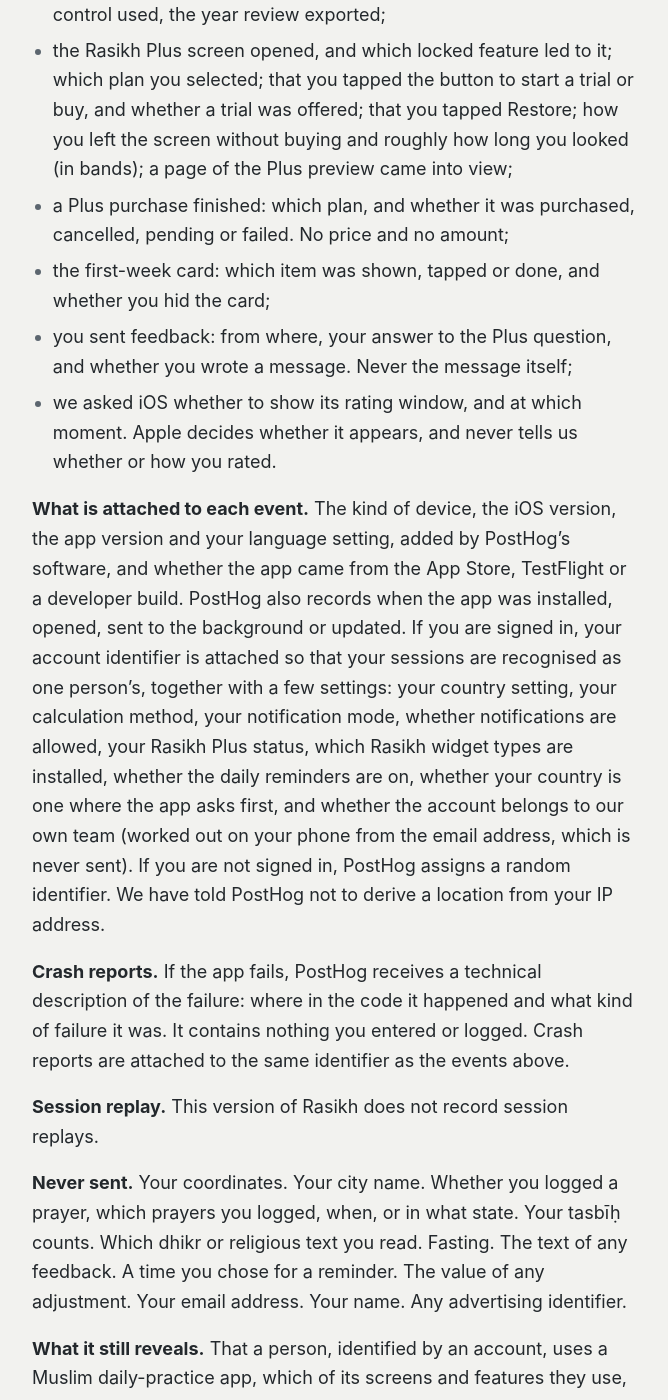
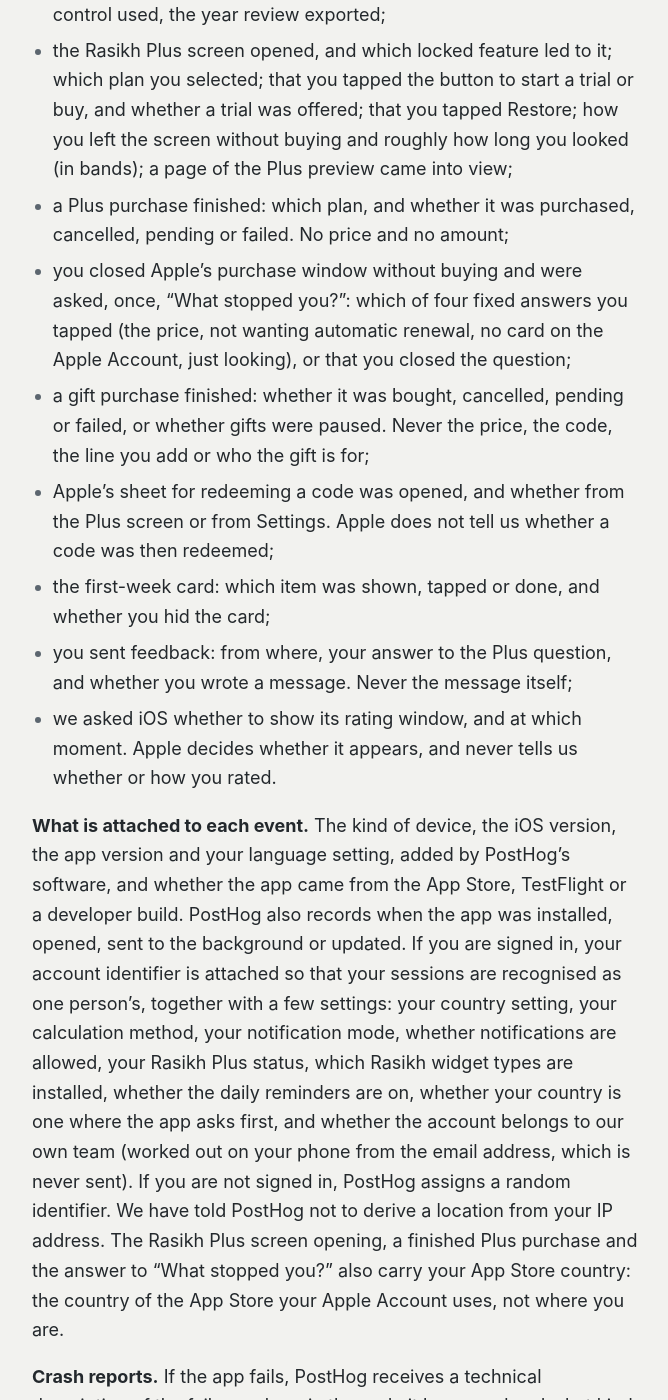
Before and after one commit to vdburger1991/tjbventures-legal, a Jekyll site: the page built from rasikh-privacy.md, in a window 1280 px wide and 1400 px high, scrolled down 7502 px. Shown: the whole window, without its empty margins (304-972 px from the left). Built offline with Jekyll 4.4.1, drawn with Linux system fonts in a browser that asks for light colours; some of the changed text lies outside the part shown.

Commit message:
Rasikh 1.2 notice

```diff
--- a/rasikh-privacy.md
+++ b/rasikh-privacy.md
@@ -89,11 +89,14 @@
 - a Rasikh Plus feature was used: a widget added or removed (by widget type), a theme chosen, a countdown started or ended, a control used, the year review exported;
 - the Rasikh Plus screen opened, and which locked feature led to it; which plan you selected; that you tapped the button to start a trial or buy, and whether a trial was offered; that you tapped Restore; how you left the screen without buying and roughly how long you looked (in bands); a page of the Plus preview came into view;
 - a Plus purchase finished: which plan, and whether it was purchased, cancelled, pending or failed. No price and no amount;
+- you closed Apple's purchase window without buying and were asked, once, "What stopped you?": which of four fixed answers you tapped (the price, not wanting automatic renewal, no card on the Apple Account, just looking), or that you closed the question;
+- a gift purchase finished: whether it was bought, cancelled, pending or failed, or whether gifts were paused. Never the price, the code, the line you add or who the gift is for;
+- Apple's sheet for redeeming a code was opened, and whether from the Plus screen or from Settings. Apple does not tell us whether a code was then redeemed;
 - the first-week card: which item was shown, tapped or done, and whether you hid the card;
 - you sent feedback: from where, your answer to the Plus question, and whether you wrote a message. Never the message itself;
 - we asked iOS whether to show its rating window, and at which moment. Apple decides whether it appears, and never tells us whether or how you rated.
 
-**What is attached to each event.** The kind of device, the iOS version, the app version and your language setting, added by PostHog's software, and whether the app came from the App Store, TestFlight or a developer build. PostHog also records when the app was installed, opened, sent to the background or updated. If you are signed in, your account identifier is attached so that your sessions are recognised as one person's, together with a few settings: your country setting, your calculation method, your notification mode, whether notifications are allowed, your Rasikh Plus status, which Rasikh widget types are installed, whether the daily reminders are on, whether your country is one where the app asks first, and whether the account belongs to our own team (worked out on your phone from the email address, which is never sent). If you are not signed in, PostHog assigns a random identifier. We have told PostHog not to derive a location from your IP address.
+**What is attached to each event.** The kind of device, the iOS version, the app version and your language setting, added by PostHog's software, and whether the app came from the App Store, TestFlight or a developer build. PostHog also records when the app was installed, opened, sent to the background or updated. If you are signed in, your account identifier is attached so that your sessions are recognised as one person's, together with a few settings: your country setting, your calculation method, your notification mode, whether notifications are allowed, your Rasikh Plus status, which Rasikh widget types are installed, whether the daily reminders are on, whether your country is one where the app asks first, and whether the account belongs to our own team (worked out on your phone from the email address, which is never sent). If you are not signed in, PostHog assigns a random identifier. We have told PostHog not to derive a location from your IP address. The Rasikh Plus screen opening, a finished Plus purchase and the answer to "What stopped you?" also carry your App Store country: the country of the App Store your Apple Account uses, not where you are.
 
 **Crash reports.** If the app fails, PostHog receives a technical description of the failure: where in the code it happened and what kind of failure it was. It contains nothing you entered or logged. Crash reports are attached to the same identifier as the events above.
 
@@ -143,6 +146,8 @@
 
 **Apple's privacy label.** The App Store page lists "Purchase History", linked to you, used for App Functionality, Analytics and Third-Party Advertising, and used for tracking. It means the record of what you bought in Rasikh: RevenueCat's copy, described above, is never used for advertising, but Meta's measurement software (section 5) learns of an in-app purchase so that Meta can measure our advertisements, with your advertising identifier only if you allowed tracking. It does not cover purchases in other apps.
 
+**Giving a year of Plus.** You can buy a year of Plus for someone else. Apple takes the payment, as for any purchase. Before Apple's purchase window opens, the app asks our server, run by Supabase in India, to hold one gift code for you for 15 minutes; if none is left, the window does not open. After you buy, the app sends our server Apple's identifier for that purchase. Our server asks RevenueCat whether that purchase belongs to your account and, only if it does, gives you one code and keeps a record of it: your account identifier, the purchase's identifier and date, the code, the last day it can be redeemed, whether it was a test purchase, and, if Apple refunds it, the date of the refund. That record is how "Gifts you've given" shows your codes again; only you see that list. The line you add to the gift message stays on your phone and goes only where you send it. Who receives the gift, and whether they redeem it, we never learn: they redeem the code on Apple's own sheet. A code already sent cannot be withdrawn, even after a refund; an account with two refunded gifts cannot give more. The record is kept while your account exists and deleted with it. The code itself stays marked as used, with nothing linking it to you, so that it is never handed out twice.
+
 **Trial reminder.** If you start a free trial, the reminder that it is ending is scheduled by iOS on your phone, like a prayer alert. No server is involved.
 
 **Restoring a purchase.** Tap "Restore purchase" on the Plus screen. The app asks Apple for the purchases made with your Apple Account, and unlocks Plus if it finds one. This works on a new phone too.
@@ -159,7 +164,7 @@
 
 ## 8. Feedback and ratings
 
-**Feedback.** Settings, then About, then "Send feedback", and sometimes a card on the Today screen, open a short form. Every question is optional, and nothing is sent until you tap Send. What is sent: your message if you wrote one, your answer to the question about Rasikh Plus if you chose one, whether you allow us to reply by email, and, to help us read it, the app version, whether it came from the App Store or TestFlight, your language setting, your Plus status and where you opened the form. It is stored by Supabase, in India, with your account identifier. It is sent whether or not you share usage analytics, because sending it is your own choice each time. Only we read it. Your message may contain anything you choose to write, including something about your faith or your health; we use it only to understand and improve the app, and to reply if you asked us to, from the email address on your account. We never share it, and it never goes to PostHog or any other provider.
+**Feedback.** Settings, then About, then "Send feedback", and sometimes a card on the Today screen, open a short form. Every question is optional, and nothing is sent until you tap Send. What is sent: your message if you wrote one, your answer to the question about Rasikh Plus if you chose one, whether you allow us to reply by email, and, to help us read it, the app version, whether it came from the App Store or TestFlight, your language setting, your Plus status and where you opened the form. It is stored by Supabase, in India, with your account identifier. It is sent whether or not you share usage analytics, because sending it is your own choice each time. Only we read it. Your message may contain anything you choose to write, including something about your faith or your health; we use it only to understand and improve the app, and to reply if you asked us to, from the email address on your account. We never share it, and it never goes to PostHog or any other provider. If you close Apple's purchase window without buying, Rasikh asks once "What stopped you?"; an answer you tap is stored in the same way, with the same details except a message and the reply choice, which that question does not have. Unlike a message, the answer is also a usage event (section 4) if you share usage analytics.
 
 **Kept for.** 24 months, then deleted. Deleting your account deletes your feedback with it, immediately.
 
@@ -184,13 +189,13 @@
 
 We may disclose personal data where the law requires it or to establish or defend legal claims. Your location and your record of practice cannot be disclosed to anyone, including a court, because we do not have them.
 
-**Countries.** Supabase hosts our project, including feedback, in India. PostHog hosts our analytics in the European Union. AppsFlyer, RevenueCat and Kit are in the United States. Nothing that stays on your phone is transferred anywhere.
+**Countries.** Supabase hosts our project, including feedback and the record of gifts, in India. PostHog hosts our analytics in the European Union. AppsFlyer, RevenueCat and Kit are in the United States. Nothing that stays on your phone is transferred anywhere.
 
 **Safeguards.** Kit is certified under the EU-U.S. and Swiss-U.S. Data Privacy Frameworks and the UK Extension. Our agreements with these providers include each provider's data processing addendum and, where the transfer requires it, the European Commission's Standard Contractual Clauses and the UK International Data Transfer Addendum. Each binds the provider to process data only on our instructions, keep it confidential and secure, and remain responsible for any subcontractor. You can ask us for details of these safeguards, and Kit's addendum is at https://kit.com/dpa. Data held in another country may be subject to that country's laws, including requests from its authorities.
 
 ## 11. Deleting your data
 
-**Your account.** Settings, then Account, then Delete account. After you confirm, the login is deleted at Supabase and the account record and any feedback you sent with it, immediately and without a waiting period. Deleting your account also instructs PostHog to delete the events attached to your account identifier and AppsFlyer to delete what it holds for your device. It does not delete your purchase record at RevenueCat. Write to us and we will have it deleted. If you would rather we did all of this, write to us.
+**Your account.** Settings, then Account, then Delete account. After you confirm, the login is deleted at Supabase and the account record, any feedback you sent and the record of gifts you have given with it, immediately and without a waiting period. Deleting your account also instructs PostHog to delete the events attached to your account identifier and AppsFlyer to delete what it holds for your device. It does not delete your purchase record at RevenueCat. Write to us and we will have it deleted. If you would rather we did all of this, write to us.
 
 **Your record of practice.** Deleting your account does not delete it, because it was never in the account. Use the Delete control on the Tracker's data screen. Removing the app also removes it. No app can promise the underlying bytes are wiped from the phone's memory; what we can say is that the record is encrypted by iOS and unreadable while the phone is locked.
 
```
Also changed, not shown: other parts of rasikh-privacy.md (+1 -1 lines).
